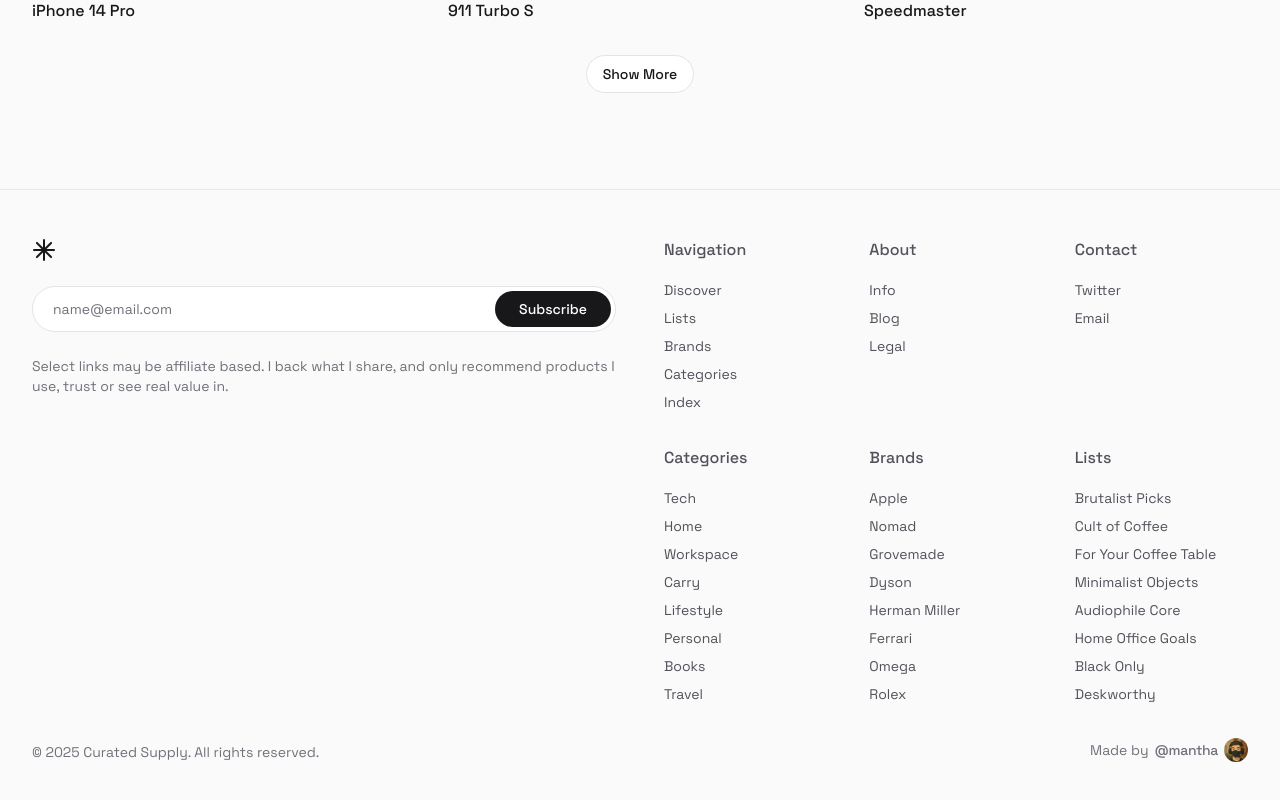
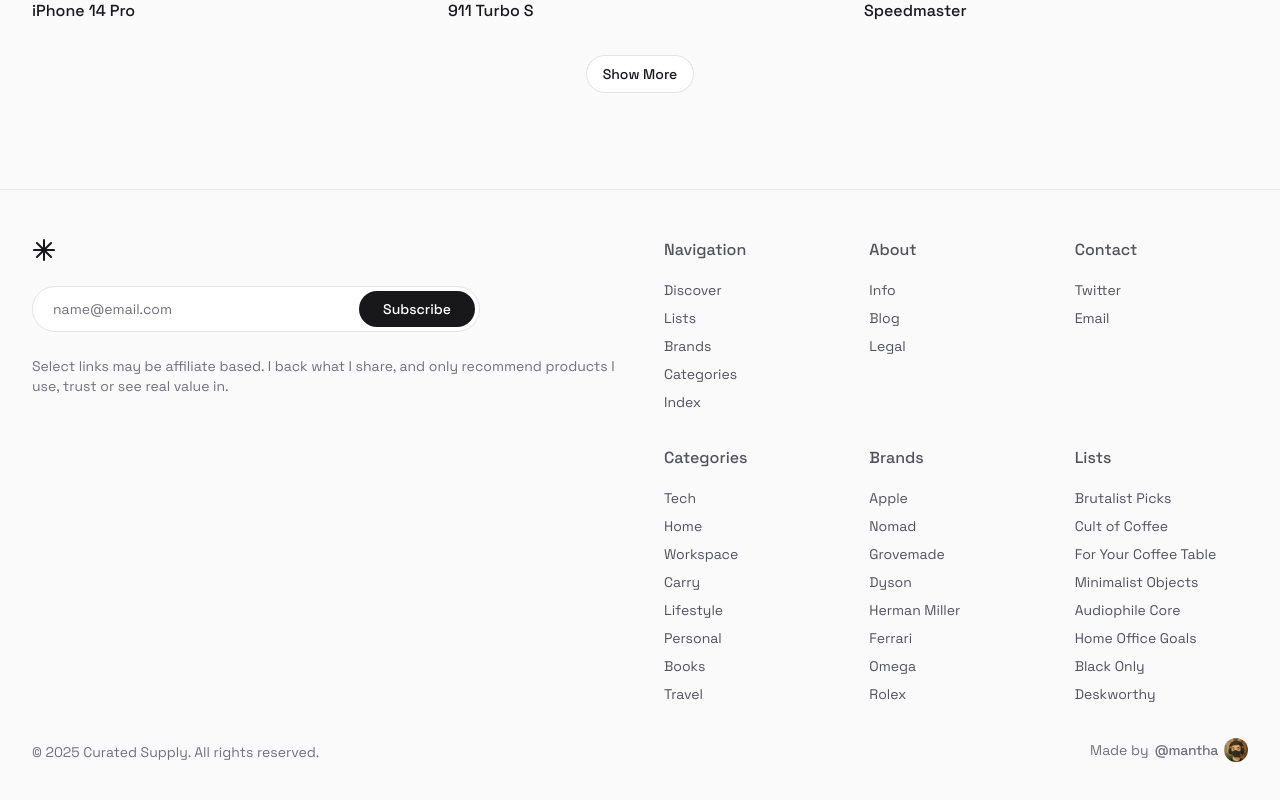
Before and after one commit to phalla-doll/curated-products-showcase, a React (Vite) app: page / in a window 1280 px wide. Shown: the part 1343-2143 px from the top of the page. Built offline with nearby package versions, Linux system fonts and the light colour scheme; a web font is replaced by a local one.

Commit message:
Update Footer component: adjust subscription form width for better responsiveness and layout consistency.

```diff
--- a/src/components/Footer.tsx
+++ b/src/components/Footer.tsx
@@ -21,7 +21,7 @@ function Footer() {
             <AsteriskIcon className="w-6 h-6 text-zinc-900 mb-6" />
 
             {/* Subscription Section */}
-            <div className="mb-6">
+            <div className="mb-6 w-full max-w-md">
               <form onSubmit={handleSubscribe} className="flex gap-0 rounded-full border border-zinc-200 bg-white p-1">
                 <input
                   type="email"
```
